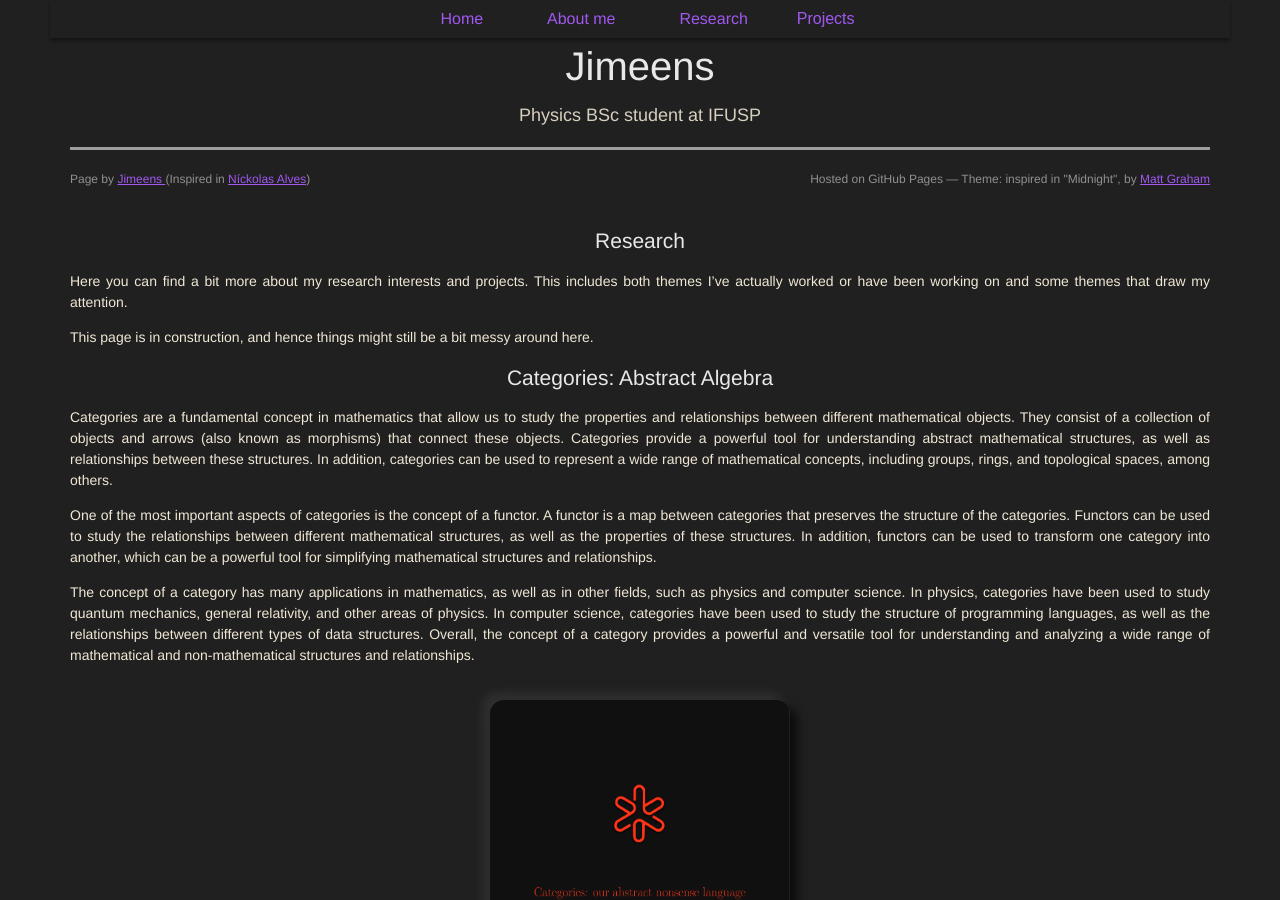
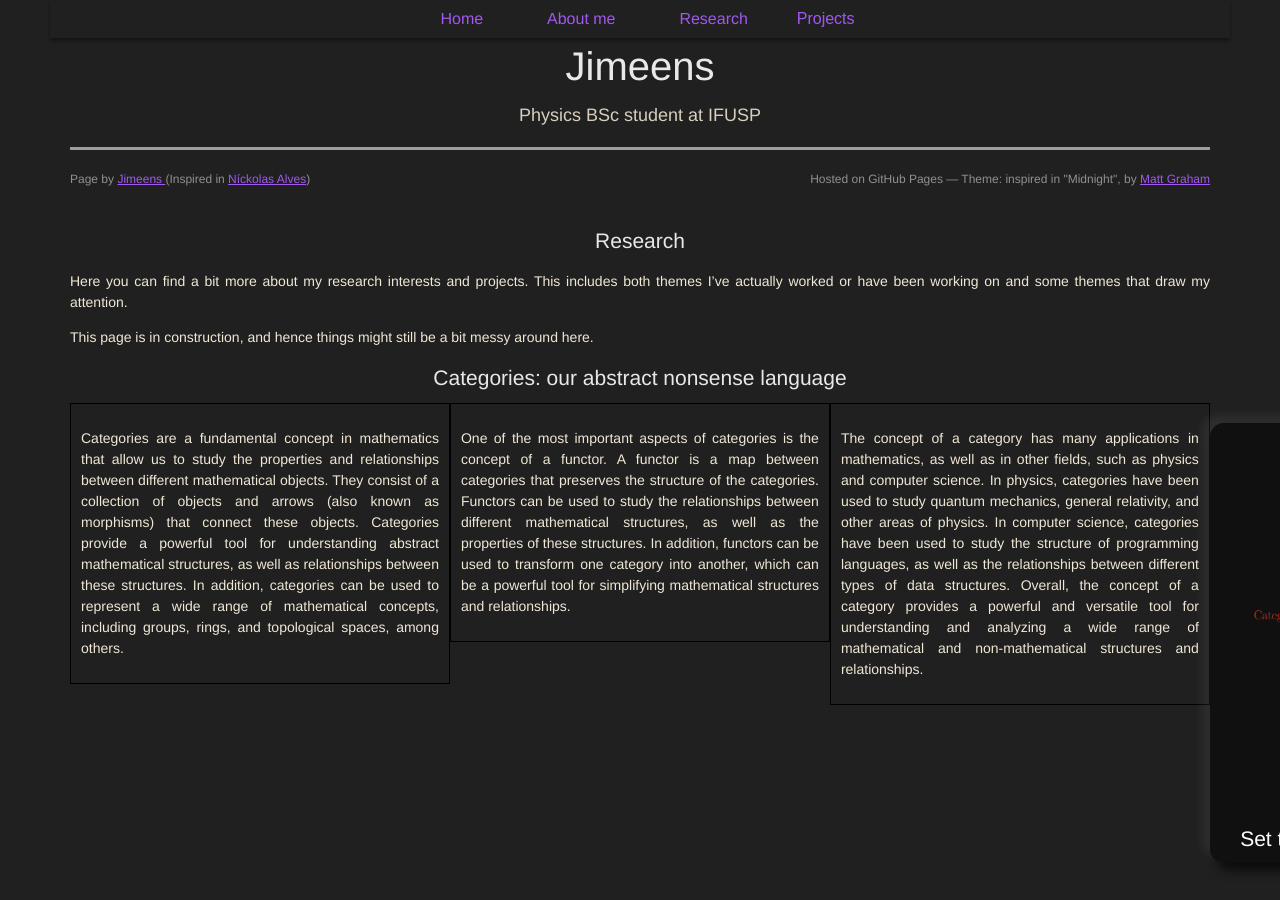
Before and after one commit to Jimeens/jimeens.github.io, a Jekyll site: the page built from research/index.md, in a window 1280 px wide and 900 px high. Built offline with Jekyll 4.4.1, drawn with Linux system fonts in a browser that asks for light colours; some web fonts are replaced; our own code applies the rules of GitHub Pages for plain Markdown files; grey boxes are pictures that could not be loaded.

Commit message:
Update index.md

```diff
--- a/research/index.md
+++ b/research/index.md
@@ -8,13 +8,17 @@
 
 This page is in construction, and hence things might still be a bit messy around here.
 
-# Categories: Abstract Algebra
+# Categories: our abstract nonsense language
 
-Categories are a fundamental concept in mathematics that allow us to study the properties and relationships between different mathematical objects. They consist of a collection of objects and arrows (also known as morphisms) that connect these objects. Categories provide a powerful tool for understanding abstract mathematical structures, as well as relationships between these structures. In addition, categories can be used to represent a wide range of mathematical concepts, including groups, rings, and topological spaces, among others.
-
-One of the most important aspects of categories is the concept of a functor. A functor is a map between categories that preserves the structure of the categories. Functors can be used to study the relationships between different mathematical structures, as well as the properties of these structures. In addition, functors can be used to transform one category into another, which can be a powerful tool for simplifying mathematical structures and relationships.
-
-The concept of a category has many applications in mathematics, as well as in other fields, such as physics and computer science. In physics, categories have been used to study quantum mechanics, general relativity, and other areas of physics. In computer science, categories have been used to study the structure of programming languages, as well as the relationships between different types of data structures. Overall, the concept of a category provides a powerful and versatile tool for understanding and analyzing a wide range of mathematical and non-mathematical structures and relationships.
+<div class="coluna">
+	<p>Categories are a fundamental concept in mathematics that allow us to study the properties and relationships between different mathematical objects. They consist of a collection of objects and arrows (also known as morphisms) that connect these objects. Categories provide a powerful tool for understanding abstract mathematical structures, as well as relationships between these structures. In addition, categories can be used to represent a wide range of mathematical concepts, including groups, rings, and topological spaces, among others.</p>
+</div>
+<div class="coluna">
+	<p>One of the most important aspects of categories is the concept of a functor. A functor is a map between categories that preserves the structure of the categories. Functors can be used to study the relationships between different mathematical structures, as well as the properties of these structures. In addition, functors can be used to transform one category into another, which can be a powerful tool for simplifying mathematical structures and relationships.</p>
+</div>
+<div class="coluna">
+	<p>The concept of a category has many applications in mathematics, as well as in other fields, such as physics and computer science. In physics, categories have been used to study quantum mechanics, general relativity, and other areas of physics. In computer science, categories have been used to study the structure of programming languages, as well as the relationships between different types of data structures. Overall, the concept of a category provides a powerful and versatile tool for understanding and analyzing a wide range of mathematical and non-mathematical structures and relationships.</p>
+</div>
 
 <div class="container">
   <div class="box">
```
